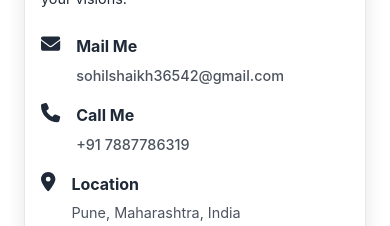
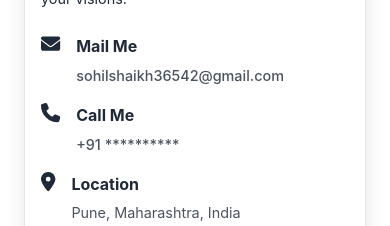
Before and after one commit to Sohil-Shaikh/my_portfolio, a React (Vite) app: page / in a window 390 px wide. Shown: the part 7140-7366 px from the top of the page. Built offline with nearby package versions, Linux system fonts and the light colour scheme.

Commit message:
hide phone number

```diff
--- a/src/pages/Contact.jsx
+++ b/src/pages/Contact.jsx
@@ -80,7 +80,7 @@ const Contact = () => {
                   <FontAwesomeIcon icon={faPhone} className="icon" />
                   <div>
                     <h4>Call Me</h4>
-                    <a href="tel:+917887786319">+91 7887786319</a>
+                    <a href="tel:+91**********">+91 **********</a>
                   </div>
                 </div>
 
```
